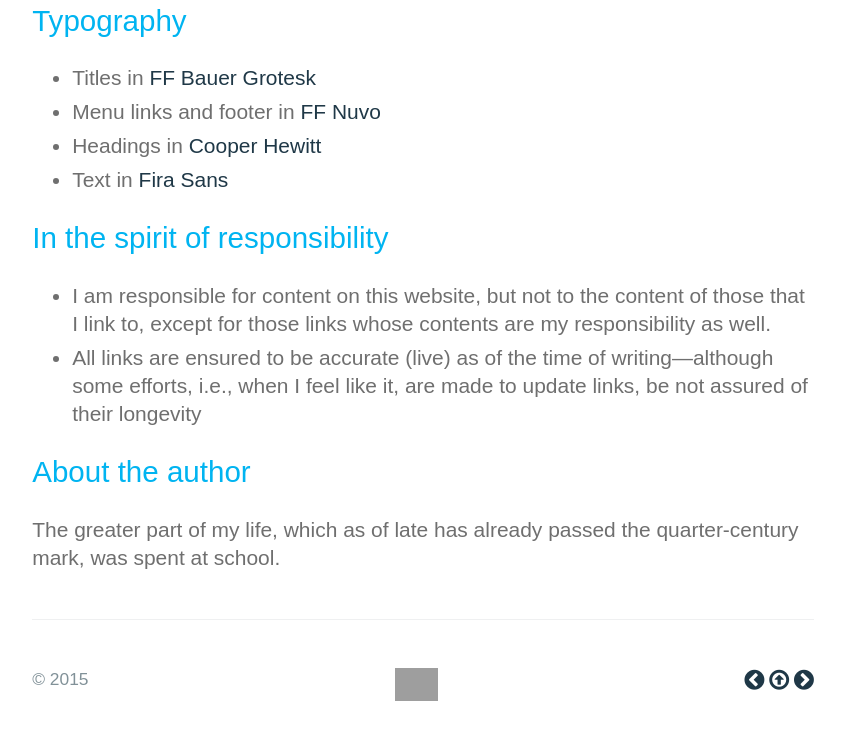
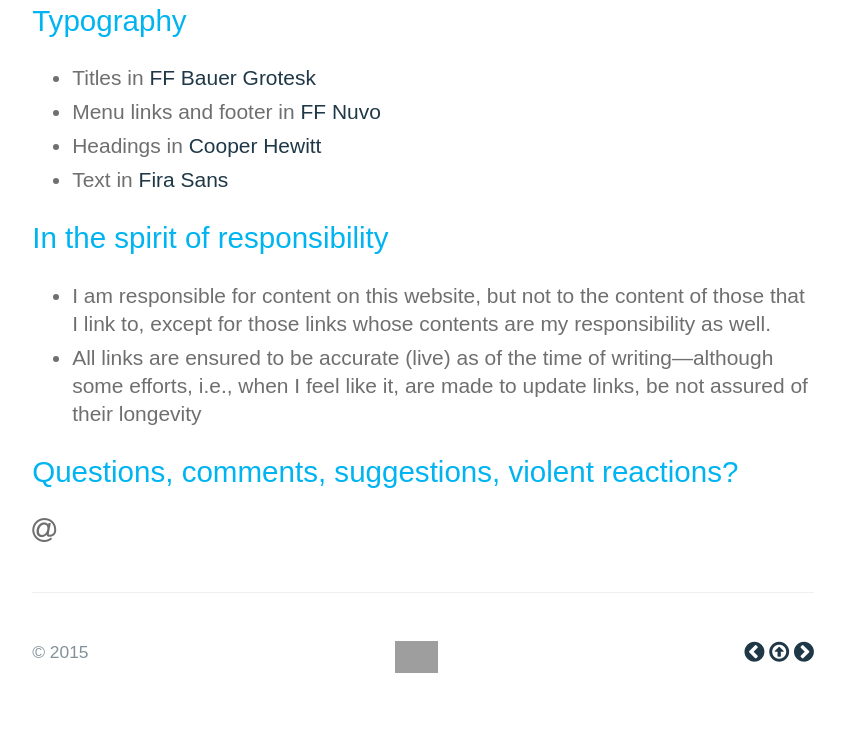
Before and after one commit to a-mar/a-mar.github.io, a Jekyll site: the page built from about/index.html, in a window 1280 px wide, cut to the strip 684-1455 px from the top of the page. Shown: the top 740 px of the strip, without its empty margins (217-1062 px from the left). Built offline with Jekyll 4.4.1, drawn with Linux system fonts in a browser that asks for light colours; nearby versions of some CDN libraries; some web fonts are replaced; library files that are not in the unit come from our copies; Markdown is read by kramdown in place of the engine named in the settings; grey boxes are pictures that could not be loaded.

Commit message:
Update index.html

```diff
--- a/about/index.html
+++ b/about/index.html
@@ -32,5 +32,5 @@ title: Aboat. Aboot. About. @ a-mar
 	<li>All links are ensured to be accurate (live) as of the time of writing&mdash;although some efforts, i.e., when I feel like it, are made to update links, be not assured of their longevity</li>
 </ul>
 
-<h2>About the author</h2>
-<p>The greater part of my life, which as of late has already passed the quarter-century mark, was spent at school.</p>
+<h2>Questions, comments, suggestions, violent reactions?</h2>
+<p><a href="mailto:tiradosinamar@gmx.com?Subject=Hallo%20Mundo" target="_top" title="contact"></a><i class="fa fa-at fa-lg"></i></a></p>
```
